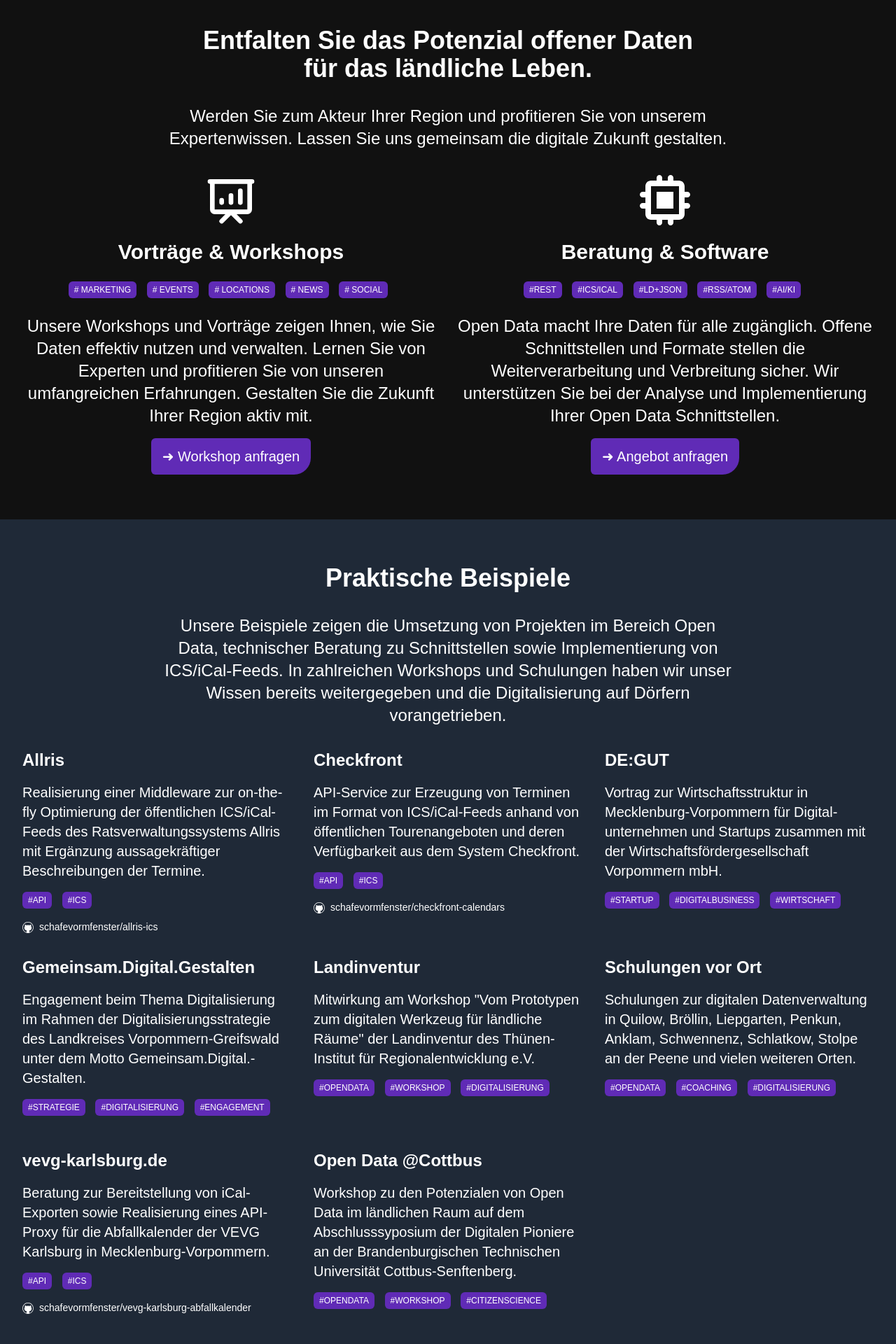
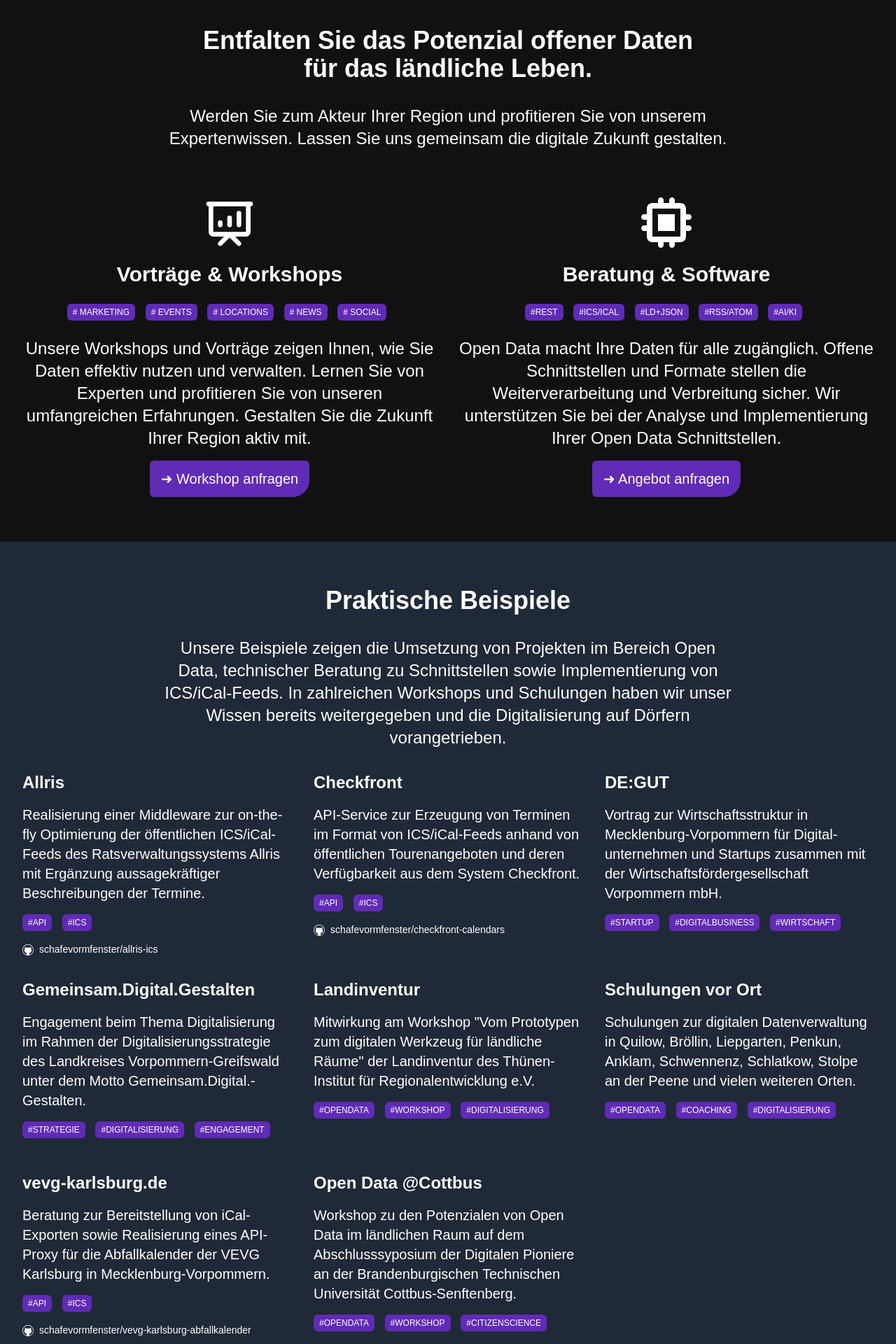
Before and after one commit to schafe-vorm-fenster/schafe-vorm-fenster-org, a Jekyll site: the page built from index.html, in a window 1280 px wide. Shown: the part 699-2619 px from the top of the page at 70% size. Built offline with Jekyll 4.4.1, drawn with Linux system fonts in a browser that asks for light colours; some web fonts are replaced.

Commit message:
Fix wrong spacing in a section.

```diff
--- a/index.html
+++ b/index.html
@@ -34,8 +34,9 @@ keywords: "Open Data, KI, Künstliche Intelligenz, Schafe vorm Fenster, API Deve
             die
             digitale Zukunft gestalten.</p>
     </div>
-    <div class="container w-full md:columns-2">
-        <div id="offer-worshops" class="">
+
+    <div class="container grid w-full gap-8 lg:grid-cols-2">
+        <div id="offer-worshops" class="pt-8">
             <img class="inline-block h-20 mb-4" src="/assets/img/presentation-chart-bar.svg"
                 alt="Icon: Vorträge & Workshops" />
             <h3 class="pb-4 text-3xl">Vorträge & Workshops</h3>
@@ -57,16 +58,14 @@ keywords: "Open Data, KI, Künstliche Intelligenz, Schafe vorm Fenster, API Deve
                 </li>
             </ul>
             <p class="pt-4">Unsere Workshops und Vorträge zeigen Ihnen, wie Sie Daten effektiv nutzen und verwalten.
-                Lernen Sie von
-                Experten und profitieren Sie von unseren umfangreichen Erfahrungen. Gestalten Sie die Zukunft Ihrer
-                Region
-                aktiv mit.</p>
+                Lernen Sie von Experten und profitieren Sie von unseren umfangreichen Erfahrungen. Gestalten Sie die
+                Zukunft Ihrer Region aktiv mit.</p>
 
             <button class="mt-4 text-xl"><a href="mailto:jan@schafe-vorm-fenster.de?subject:Workshop-Anfrage">Workshop
                     anfragen</a></button>
         </div>
 
-        <div id="offer-development">
+        <div id="offer-development" class="pt-8">
             <img class="inline-block h-20 mb-4" src="/assets/img/chip.svg" alt="Icon: Beratung & Software">
             <h3 class="pb-4 text-3xl">Beratung & Software</h3>
             <ul class="hashtags">
```
